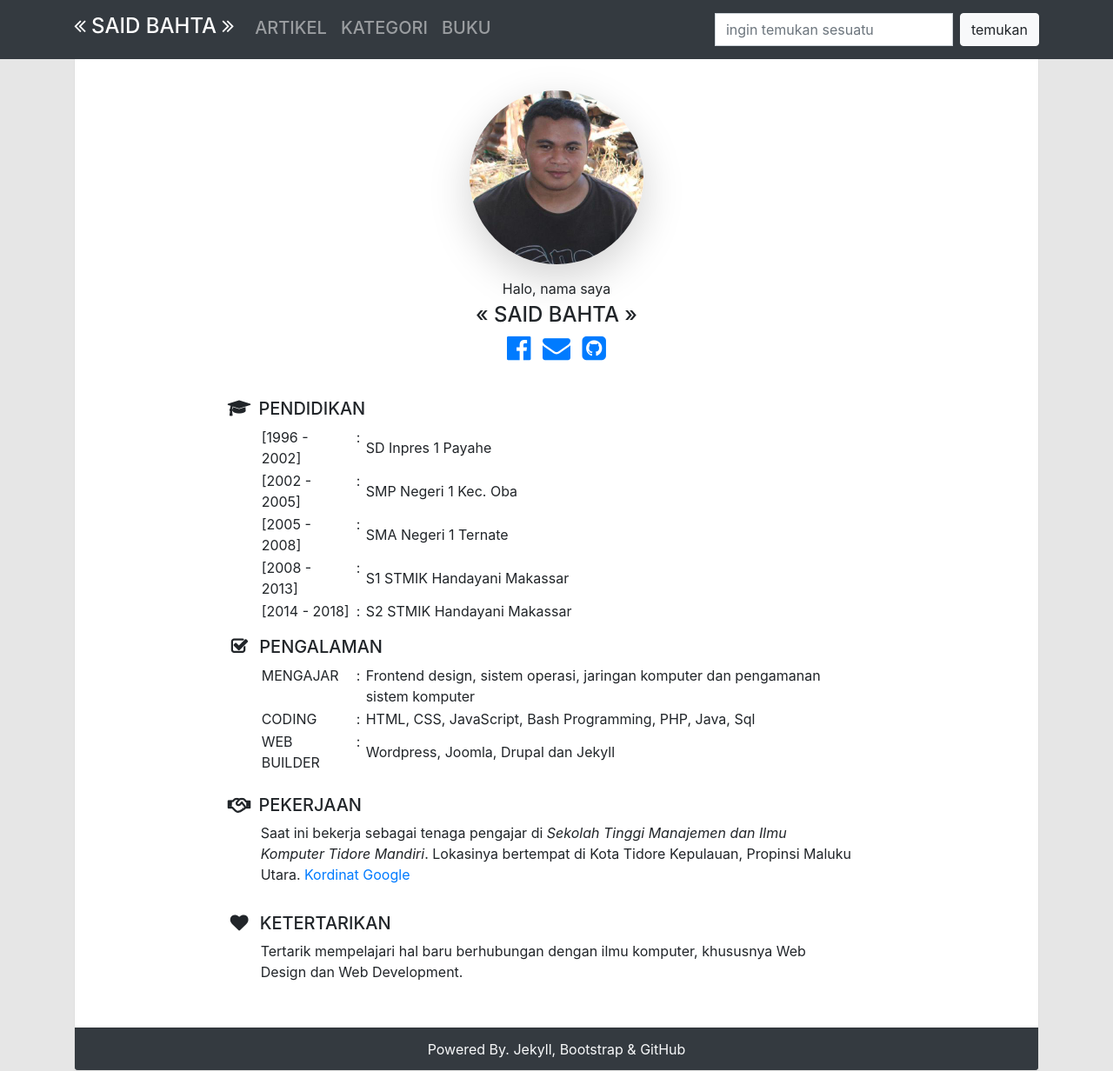
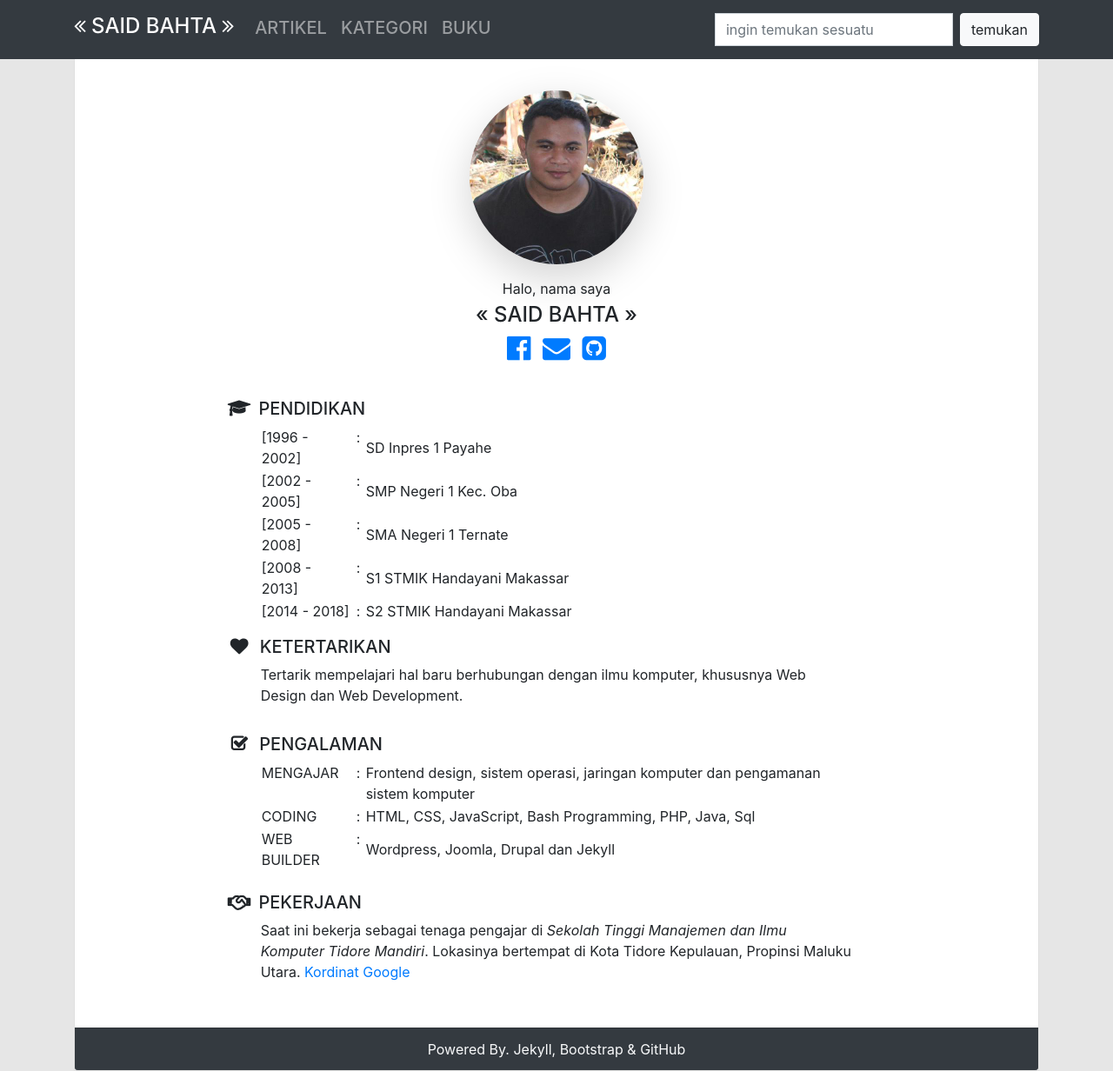
Before and after one commit to surtinaali/blog, a Jekyll site: the page built from about.markdown, in a window 1280 px wide and 1232 px high. Shown: the whole window at 87% size. Built offline with Jekyll 4.4.1, drawn with Linux system fonts in a browser that asks for light colours; some of the changed lines change nothing that is shown.

Commit message:
edit halaman about

```diff
--- a/about.markdown
+++ b/about.markdown
@@ -79,6 +79,10 @@ Halo, nama saya
 	</table>
 
 {: .pt-3}
+##### KETERTARIKAN
+Tertarik mempelajari hal baru berhubungan dengan ilmu komputer, khususnya Web Design dan Web Development.
+
+{: .pt-3}
 ##### PENGALAMAN
 <table>
 	<tr>
@@ -101,7 +105,3 @@ Halo, nama saya
 {: .pt-4}
 ##### PEKERJAAN
 Saat ini bekerja sebagai tenaga pengajar di _Sekolah Tinggi Manajemen dan Ilmu Komputer Tidore Mandiri_. Lokasinya bertempat di Kota Tidore Kepulauan, Propinsi Maluku Utara. [Kordinat Google](){:target="new"}
-
-{: .pt-3}
-##### KETERTARIKAN
-Tertarik mempelajari hal baru berhubungan dengan ilmu komputer, khususnya Web Design dan Web Development.
```
